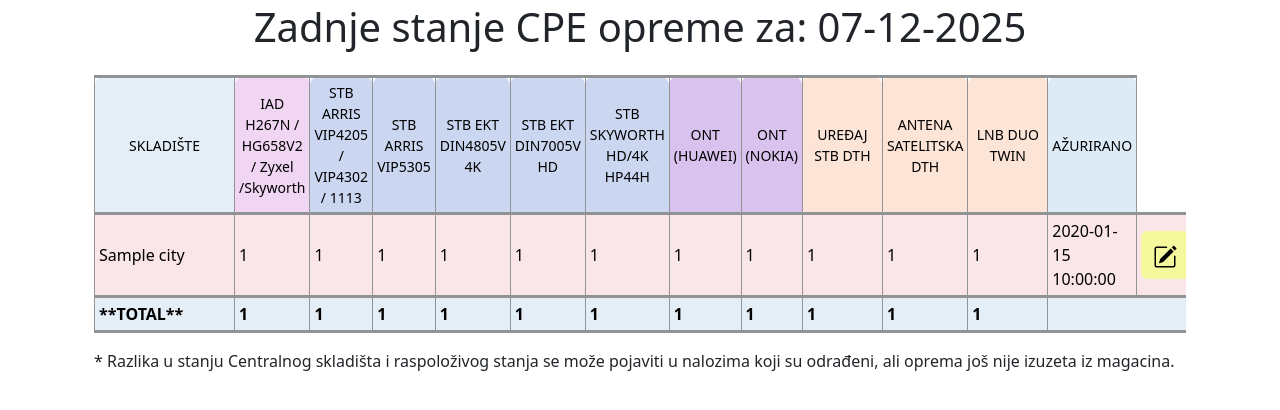
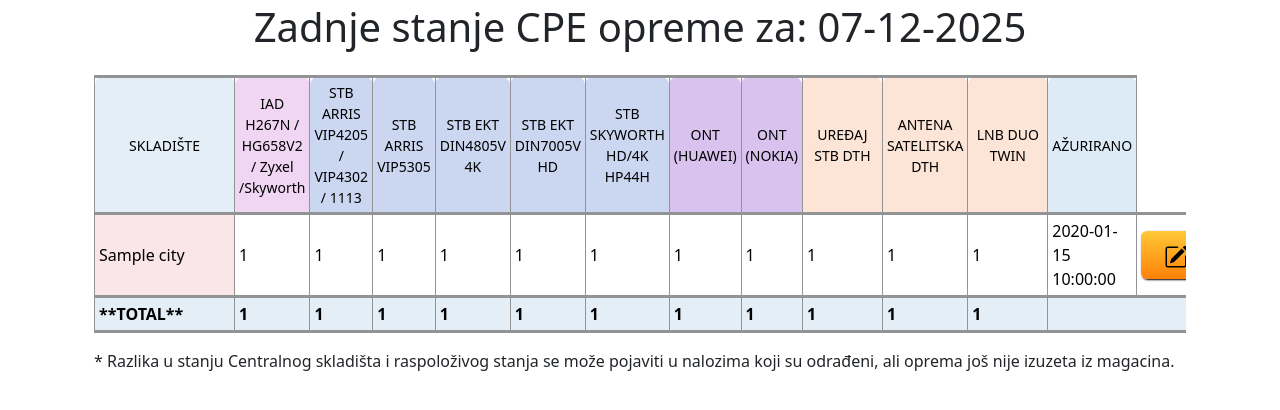
Before and after one commit to zorandasc/cpe_analiza_flask, a Flask app: page / in a window 1280 px wide. Shown: the part 156-566 px from the top of the page. Run offline with Flask 3, Linux system fonts and the light colour scheme; a user stored in the database is signed in; tables that the repository leaves empty hold one stand-in row (values such as "Sample post"); parts of the project's set-up code (start-up, migrations or seed data) failed here and were passed over; some libraries are stand-ins or nearby versions.

Commit message:
edit button

```diff
--- a/templates/home.html
+++ b/templates/home.html
@@ -44,8 +44,11 @@ styles %} {{ super() }}
   }
   .btn-edit {
     background-color: #f6f89d;
-    color: #000; /* text color */
+    background: linear-gradient(to top, #ff8008, #ffc837);
     border: none; /* remove default border */
+    width: 70px;
+    box-shadow: 1px 1px 2px black;
+
   }
   .btn-edit:hover {
     background-color: #d8c589;
@@ -54,6 +57,7 @@ styles %} {{ super() }}
     background: linear-gradient(to right, #be93c5, #7bc6cc);
 
     color: whitesmoke;
+    box-shadow: 1px 1px 2px rgb(0,0,0);
   }
   .custom-modal-header {
     background: linear-gradient(to right, #7bc6cc, #be93c5);
@@ -107,6 +111,14 @@ styles %} {{ super() }}
 
   .table tr.green-row,
   .table tr.green-row td {
+    background-color: #def7eb !important;
+  }
+  .red-bcg {
+    background-color: #fae5e8 !important;
+    /* color: #ee1831 !important;*/
+  }
+
+  .green-bcg {
     background-color: #def7eb !important;
   }
 
@@ -188,10 +200,16 @@ styles %} {{ super() }}
         <!-- ZA ADNIN current_user.role == 'admin' JE UVIJEK TRUE PA CE DRUGI if UVIJEK BITI ISPUNJAVAN-->
         <!-- ZA NE ADMIN current_user.role == 'admin' JE FALSE, PA CE PRVA IF PETLJA BITI ISTINA SAMO
          ONDA KADA JE PRVA ITERACIJA loop.first= TRUE I record.page=1 -->
+        <!--
         <tr
           class="{% if (current_user.role != 'user' or (loop.first and records.page==1)) %}{% if r.updated_at.date() < monday %}red-row{% else %}green-row{% endif %}{% endif %}"
-        >
-          <td>{{ r.city.name }}</td>
+        > -->
+        <tr>
+          <td
+            class="{% if (current_user.role != 'user' or (loop.first and records.page==1)) %}{% if r.updated_at.date() < monday %}red-bcg{% else %}green-bcg{% endif %}{% endif %}"
+          >
+            {{ r.city.name }}
+          </td>
           <td>{{ r.iads }}</td>
           <td>{{ r.stb_arr_4205 }}</td>
           <td>{{ r.stb_arr_5305 }}</td>
@@ -214,7 +232,7 @@ styles %} {{ super() }}
             <!-- data-* attributes → store all the values of that row.-->
             <button
               type="button"
-              class="btn btn-edit w-100"
+              class="btn btn-edit"
               data-bs-toggle="modal"
               data-bs-target="#editModal"
               data-id="{{ r.id }}"
```
